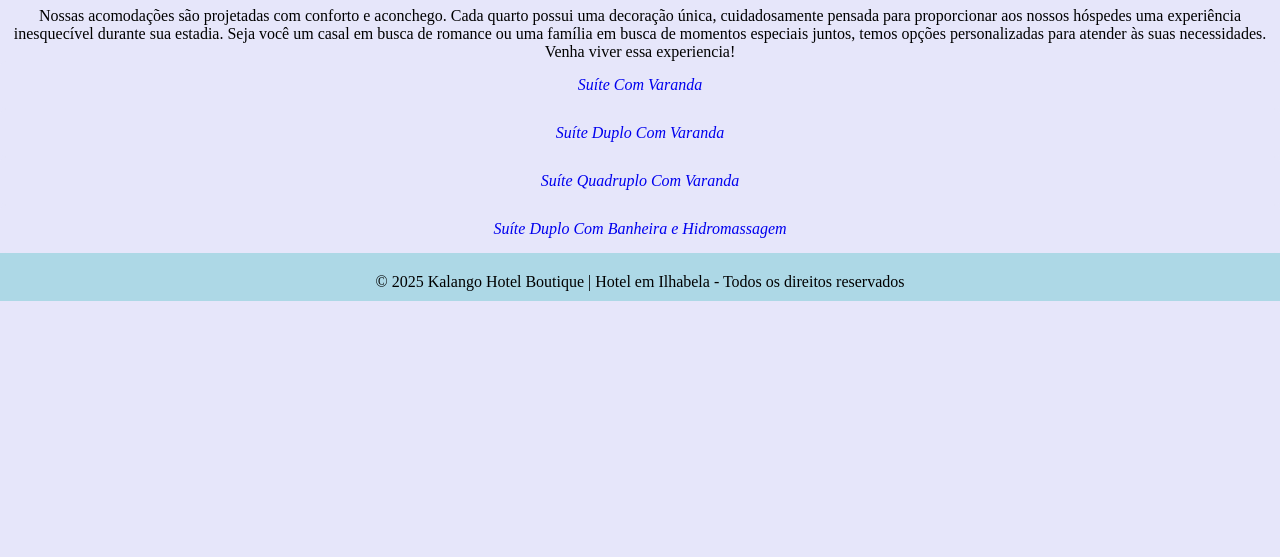
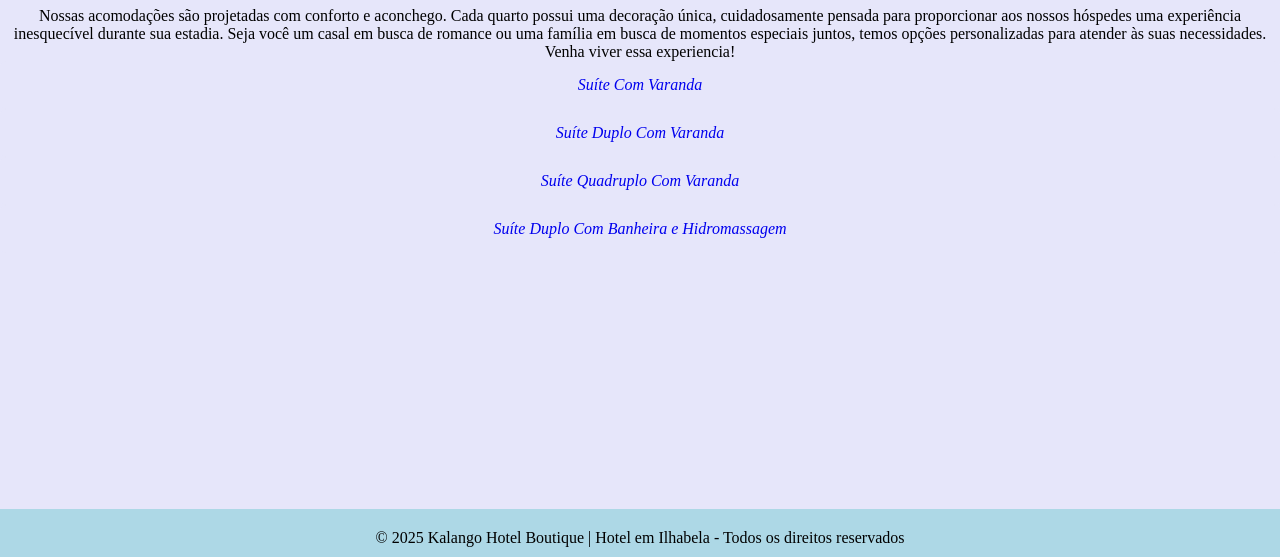
Before and after one commit to Veronesi30/CpFront, a plain HTML site: page CpFront/html/acomodacoes.html in a window 1280 px wide. Shown: the part 243-800 px from the top of the page. Drawn offline with Linux system fonts and the light colour scheme.

Commit message:
Update acomodacoes.css

```diff
--- a/CpFront/css/acomodacoes.css
+++ b/CpFront/css/acomodacoes.css
@@ -7,6 +7,7 @@ body {
     display: flex;
     flex-direction: column;
     background-color: lavender;
+    min-height: 100vh;
 }
 header {
     position: sticky;
@@ -57,11 +58,9 @@ header img {
 .acomodacoes a:hover {
     font-weight: bold;
 }
-.acomodacoes img {
-    mar
+main{
+    flex: 1
 }
-
-
 
 footer {
     text-align: center;
```
